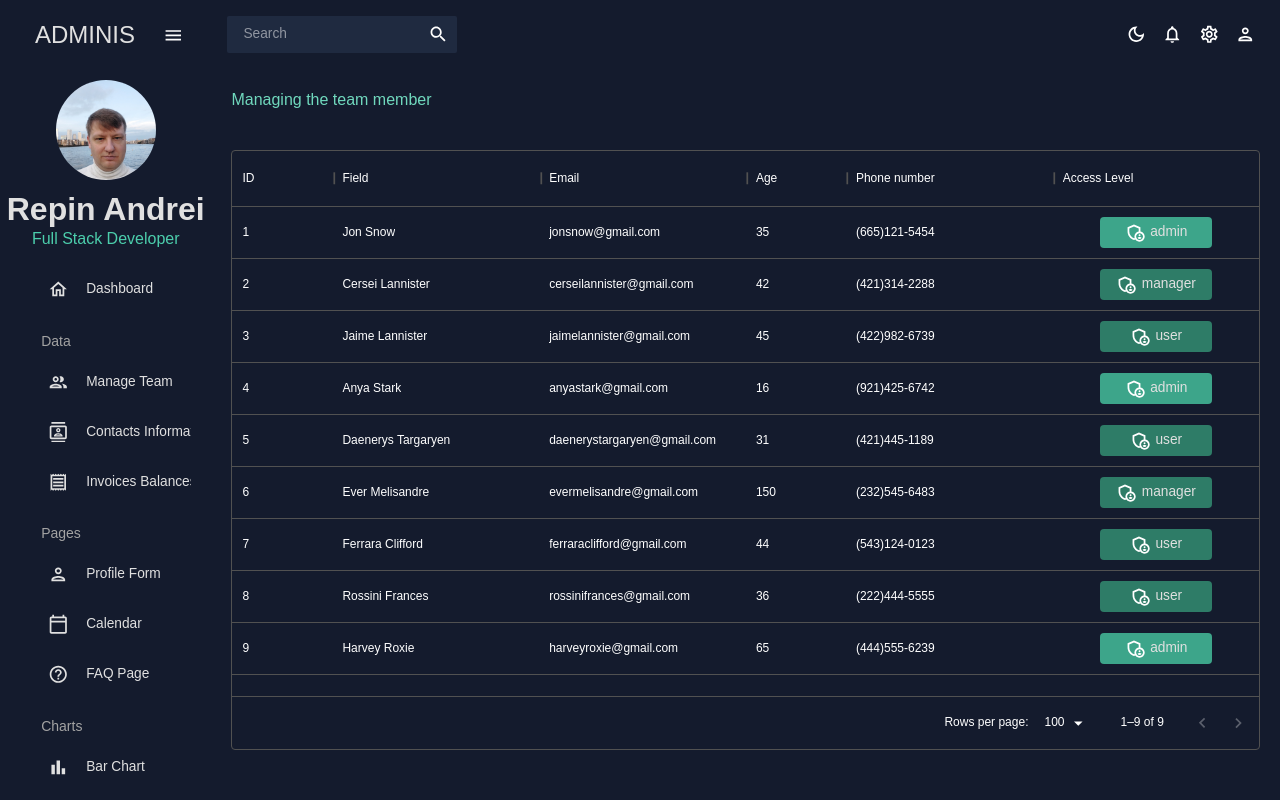
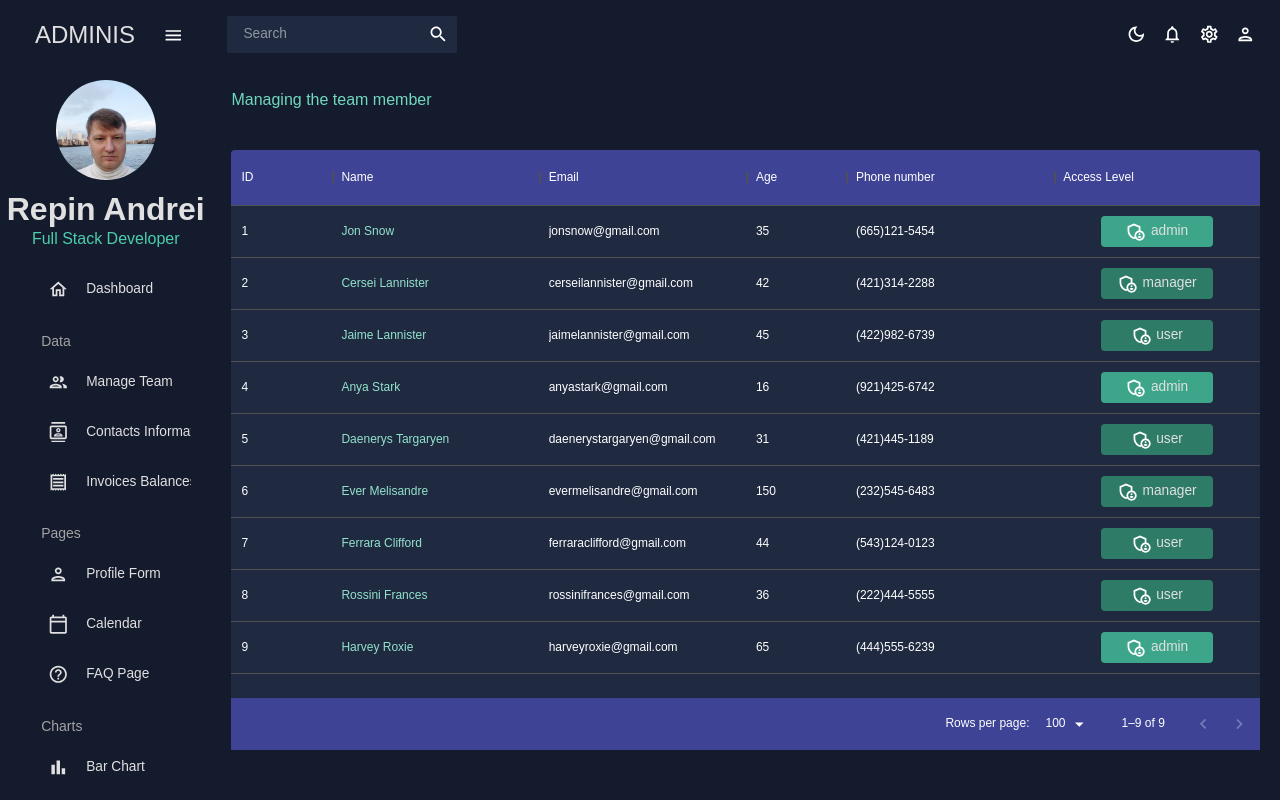
Before and after one commit to RA404/dashboard, a React (Create React App) app: page /team in a window 1280 px wide. Shown: the top 800 px of the page. Built offline with nearby package versions, Linux system fonts and the light colour scheme.

Commit message:
change styles for Team component

```diff
--- a/src/scenes/team/index.jsx
+++ b/src/scenes/team/index.jsx
@@ -14,7 +14,7 @@
 
     const columns = [
         {field: "id", headerName: "ID"},
-        {field: "name", headerName: "Field", flex: 1, cellClassName: "name-column--cell"},
+        {field: "name", headerName: "Name", flex: 1, cellClassName: "name-column--cell"},
         {field: "email", headerName: "Email", flex: 1},
         {field: "age", headerName: "Age", type: "number", headerAlign: "left", align: "left"},
         {field: "phone", headerName: "Phone number", flex: 1},
@@ -49,7 +49,18 @@
     return (
         <Box m="20px">
             <Header Title="Team" subtitle="Managing the team member" />
-            <Box m="40px 0 0 0" height="75vh">
+            <Box
+                m="40px 0 0 0"
+                height="75vh"
+                sx={{
+                    "& .MuiDataGrid-root": {border: "none"},
+                    "& .MuiDataGrid-cell": {borderBottom: "none"},
+                    "& .name-column--cell": {color: colors.greenAccent[300]},
+                    "& .MuiDataGrid-columnHeader": {backgroundColor: colors.blueAccent[700], borderBottom: "none"},
+                    "& .MuiDataGrid-virtualScroller": {backgroundColor: colors.primary[400]},
+                    "& .MuiDataGrid-footerContainer": {backgroundColor: colors.blueAccent[700], borderTop: "none"},
+                }}
+            >
                 <DataGrid
                     rows={mockDataTeam}
                     columns={columns}
```
